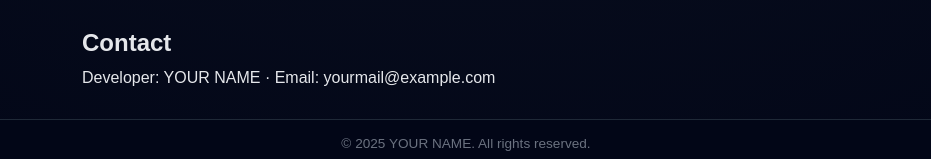
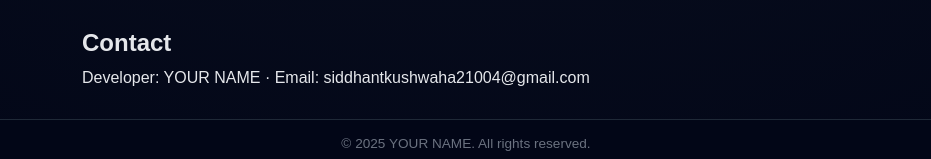
Before and after one commit to Siddhant-kushwaha02/gaming-portal, a plain HTML site: page index.html in a window 1280 px wide. Shown: the part 966-1125 px from the top of the page, without its empty margins (174-1105 px from the left). Drawn offline with Linux system fonts and the light colour scheme.

Commit message:
Update developer email in contact section

```diff
--- a/index.html
+++ b/index.html
@@ -51,7 +51,7 @@
 
     <section id="contact" class="info-section">
       <h2>Contact</h2>
-      <p>Developer: YOUR NAME · Email: yourmail@example.com</p>
+      <p>Developer: YOUR NAME · Email: siddhantkushwaha21004@gmail.com</p>
     </section>
   </main>
 
```
